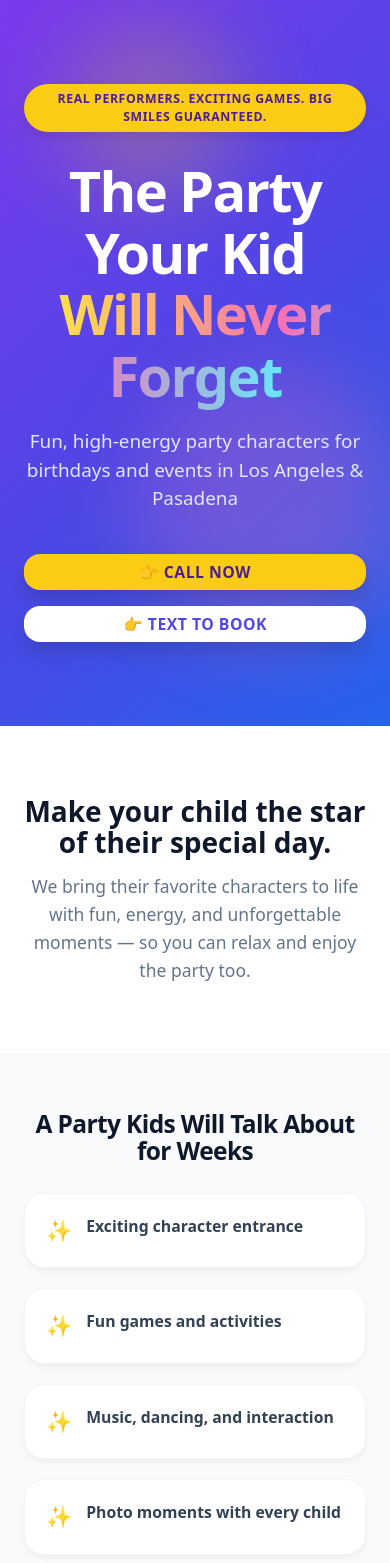
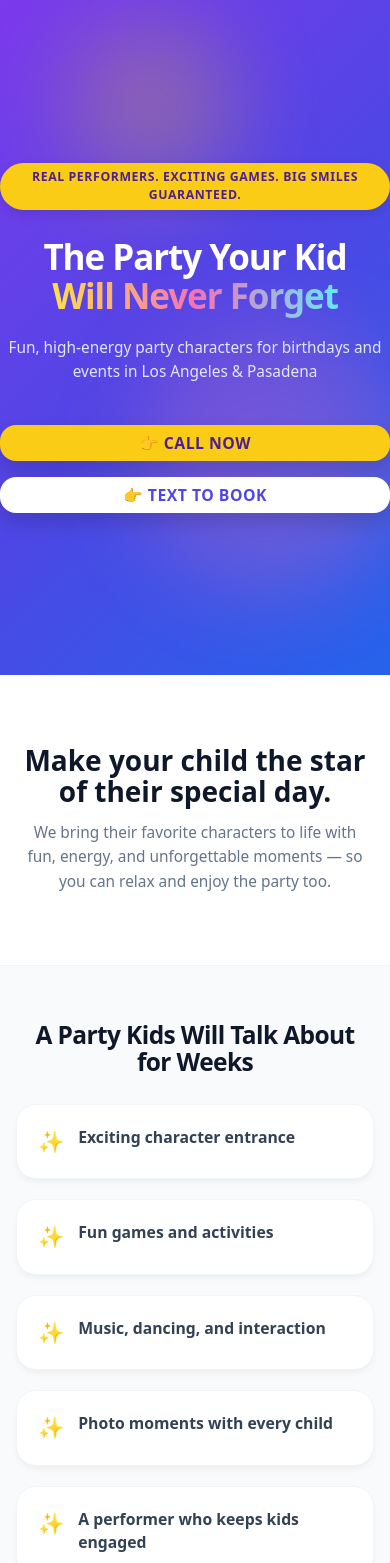
Before and after one commit to darkeyesdesign/magic-party-characters, a Next.js app: page /magic-party-characters/ in a window 390 px wide. Shown: the top 1563 px of the page. Built offline with nearby package versions, Linux system fonts and the light colour scheme.

Commit message:
fix css for mobile

```diff
--- a/styles/splash.css
+++ b/styles/splash.css
@@ -55,6 +55,12 @@
 
 @media (max-width: 640px) {
   .section-title { font-size: 1.75rem; margin-bottom: 2rem; }
+}
+/* gives some breathing room on small screens */
+@media (max-width: 640px) {
+  .content-wrapper {
+    padding: 0 16px;
+  }
 }
 
 /* --- 1. HERO SECTION --- */
@@ -592,7 +598,7 @@
 html {
   scroll-behavior: smooth;
 }
-# Fixes Heights for iPhone
+/* Fixes Heights for iPhone */
 @media (max-width: 640px) {
   .hero-headline {
     font-size: 2.5rem;
@@ -602,7 +608,7 @@ html {
     font-size: 2.25rem;
   }
 }
-# Fix mobile padding
+/* Fix mobile padding */
 @media (max-width: 640px) {
   .hero-section,
   .features-section,
@@ -612,11 +618,40 @@ html {
     padding: 4rem 0;
   }
 }
-# global iphone-safe reset
+
+/* global iphone-safe reset */
 html, body {
   overflow-x: hidden;
   width: 100%;
 }
-* {
+
+@media (max-width: 640px) {
+  .hero-headline {
+    font-size: 2.5rem;
+  }
+
+  .cta-headline {
+    font-size: 2.25rem;
+  }
+
+  .section-title {
+    font-size: 1.75rem;
+  }
+
+  .section-subtitle {
+    font-size: 1.5rem;
+  }
+
+  .hero-subheadline {
+    font-size: 1.1rem;
+  }
+
+  .intro-section p {
+    font-size: 1.1rem;
+  }
+}
+
+
+/* * {
   min-width: 0;
-}
+} */
```
